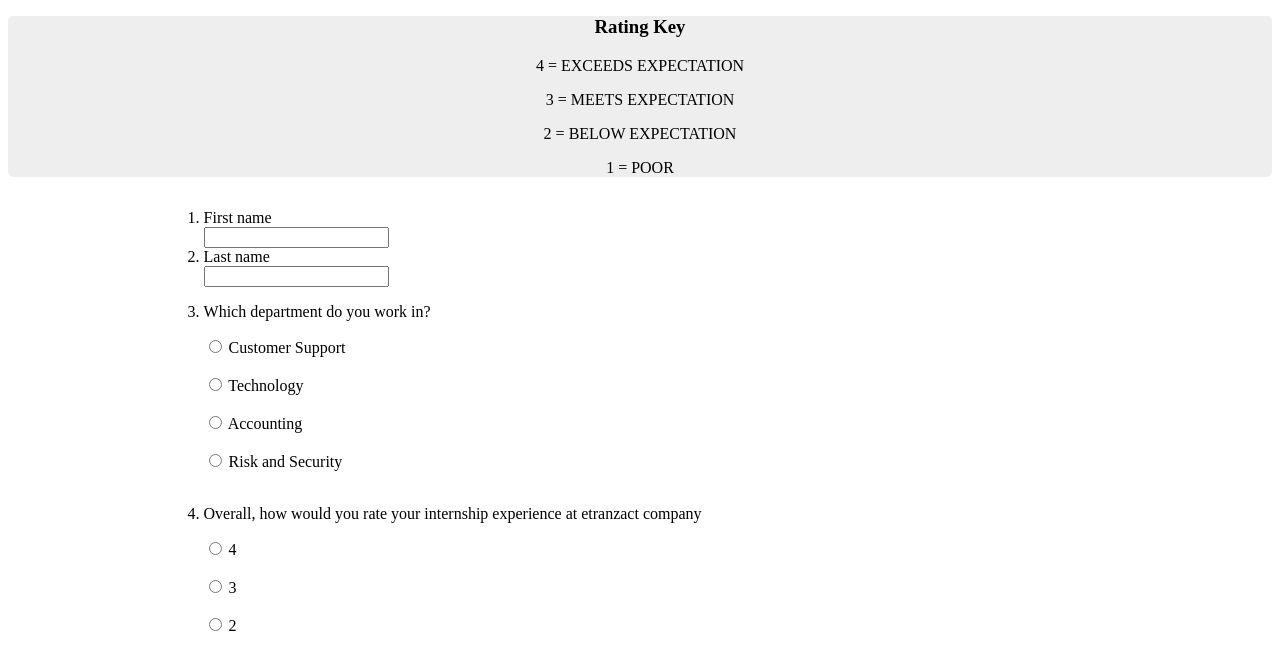
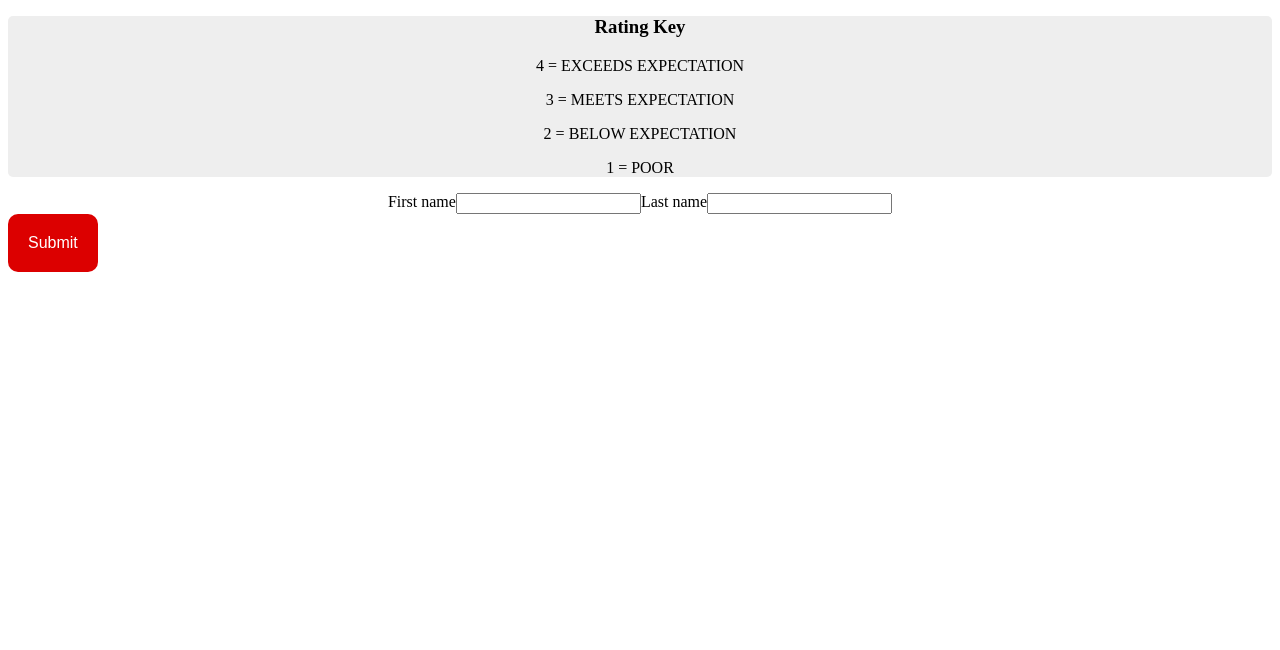
Before and after one commit to fatima-ola/survey-form, a plain HTML site: page index.html in a window 1280 px wide. Shown: the part 135-785 px from the top of the page. Drawn offline with nearby package versions, Linux system fonts and the light colour scheme.

Commit message:
added submit to google sheet functionality

```diff
--- a/index.html
+++ b/index.html
@@ -18,15 +18,37 @@
        <p>2 = BELOW EXPECTATION</p>
        <p>1 = POOR</p>
    </div>
-   <form style="display: flex; justify-content: center;" method="post" action="https://sheetdb.io/api/v1/58f61be4dda40">
-       <div>
-            <ol>
+   <script src="https://ajax.googleapis.com/ajax/libs/jquery/3.2.1/jquery.min.js"></script>
+   <script type="text/javascript">
+        function surveyform() {
+            var $form = $('form#mysurveyform')
+           console.log("start");
+           $.ajax({
+               url : 'https://script.google.com/macros/s/AKfycbwLR-ufFHuDipynoSNV5v_TP0UuFtdrEjlZ-UU55NVwd7hjMYDD0F9jf6dEuzhzJLT5/exec',
+               method: "GET",
+               dataType: "json",
+               data: $form.serializeArray(),
+               success: function(name){
+                   console.log(name);
+               },
+               error: function(newname){
+                   console.log("error" + newname);
+               }
+           });
+       }
+   </script>
+   <form style="display: flex; justify-content: center;"  id="mysurveyform">
+
+        <label>First name</label>
+        <input type="text" name="fname">
+        <label>Last name</label>
+        <input type="text" name="lname">
+            <!-- <ol>
                 <li>
-                    <label for="fname">First name</label><br>
-                    <input type="text" id="fname" name="data[name]">
+
                 </li>
-                <li>
-                    <label for="lname">Last name</label><br>
+                <li> -->
+                    <!-- <label for="lname">Last name</label><br>
                     <input type="text" id="lname" name="lname">
                 </li>
                 <li>
@@ -129,13 +151,10 @@
                     <div>
                         <textarea id="more-info" name="more-info" value="more-info" style="width: 100%;"> </textarea>
                     </div>
-                </li>
-            </ol>
-            <div>
-                <input type="submit" style="cursor: pointer; background-color:rgba(220, 0, 0, 1); border-radius: 10px; padding: 20px 20px; border: 0; color: #fff; font-size: 1rem; ">
-            </div>
-       </div>
+                </li> -->
+            <!-- </ol> -->
+
    </form>
-   <script src="https://sheetdb.io/handlebars.js"></script>
+   <button style="cursor: pointer; background-color:rgba(220, 0, 0, 1); border-radius: 10px; padding: 20px 20px; border: 0; color: #fff; font-size: 1rem; " onClick="surveyform()">Submit</button>
 </body>
 </html>
```
